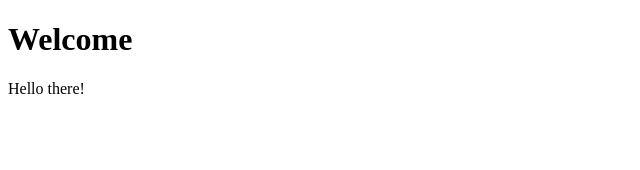
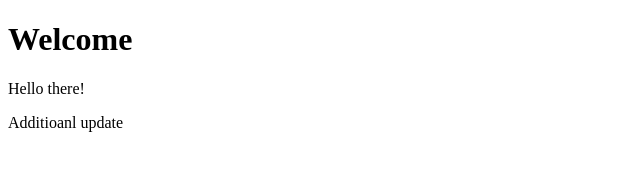
Before and after one commit to EfremGhebre/testgit, a plain HTML site: page index.html in a window 1280 px wide. Shown: the whole page, without its empty margins (0-640 px from the left). Drawn offline with Linux system fonts and the light colour scheme.

Commit message:
latest test update

```diff
--- a/index.html
+++ b/index.html
@@ -8,5 +8,6 @@
 <body>
     <h1>Welcome</h1>
     <p>Hello there!</p>
+    <p>Additioanl update</p>
 </body>
 </html>
```
